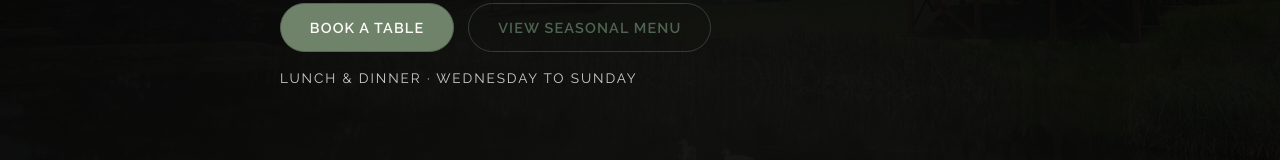
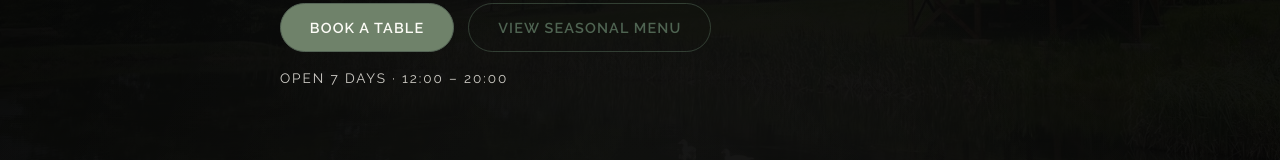
Before and after one commit to jesstingley17/b-bistro, a plain HTML site: page client/index.html in a window 1280 px wide. Shown: the part 500-660 px from the top of the page. Drawn offline with nearby package versions, Linux system fonts and the light colour scheme.

Commit message:
Update hero tagline to show 7-day hours 12:00–20:00

```diff
--- a/client/index.html
+++ b/client/index.html
@@ -79,7 +79,7 @@
             <a href="#menu" class="btn ghost">View Seasonal Menu</a>
           </div>
           <div class="hero-meta">
-            <span>Lunch &amp; Dinner · Wednesday to Sunday</span>
+            <span>Open 7 days · 12:00 – 20:00</span>
           </div>
         </div>
       </section>
```
Also changed, not shown: index.html (+1 -1 lines).
